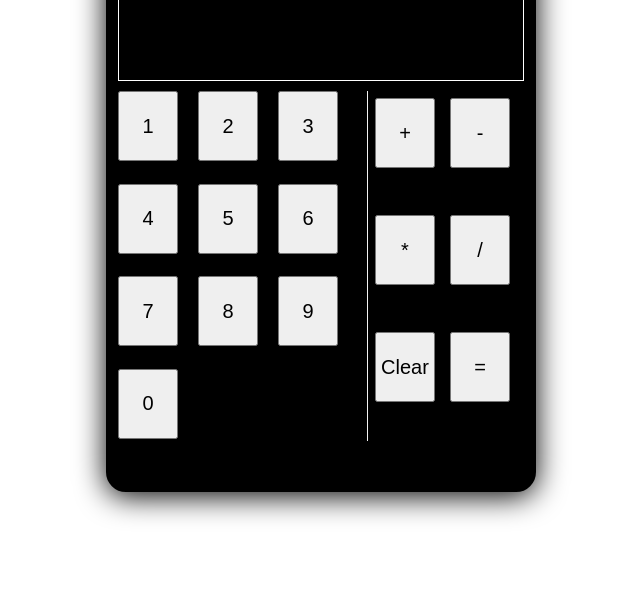
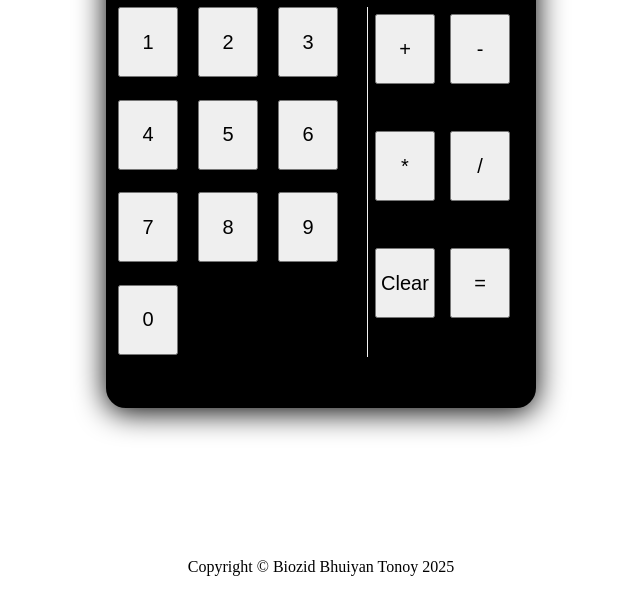
Before and after one commit to Biozidtonoy/calculator, a plain HTML site: page index.html in a window 1280 px wide. Shown: the part 188-800 px from the top of the page, without its empty margins (319-959 px from the left). Drawn offline with Linux system fonts and the light colour scheme.

Commit message:
add footer in index file

```diff
--- a/index.html
+++ b/index.html
@@ -38,6 +38,7 @@
             </div>
         </div>
     </div>
+    <div class="copyright">Copyright &#xa9 Biozid Bhuiyan Tonoy  2025</div>
     <script src="script.js"></script>
 </body>
 </html>
--- a/style.css
+++ b/style.css
@@ -9,6 +9,7 @@ html,body{
 
     height: 100%;
     display: flex;
+    flex-direction: column;
     justify-content: center;
     align-items: center;
 }
@@ -68,3 +69,6 @@ h1{
     align-items: flex-start;
     gap: 15px;
 }
+.copyright{
+    margin-top: 150px;
+}
```
